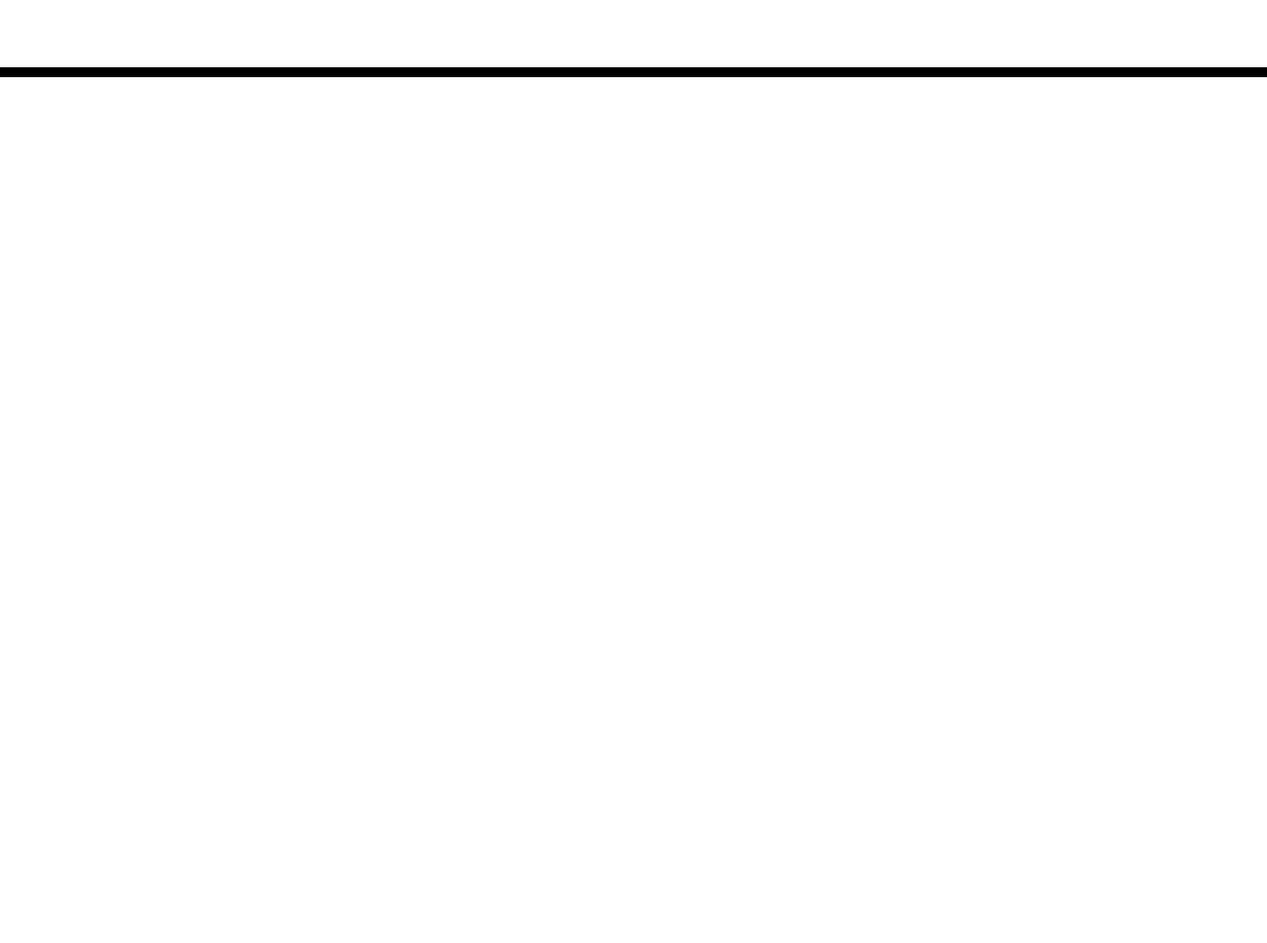
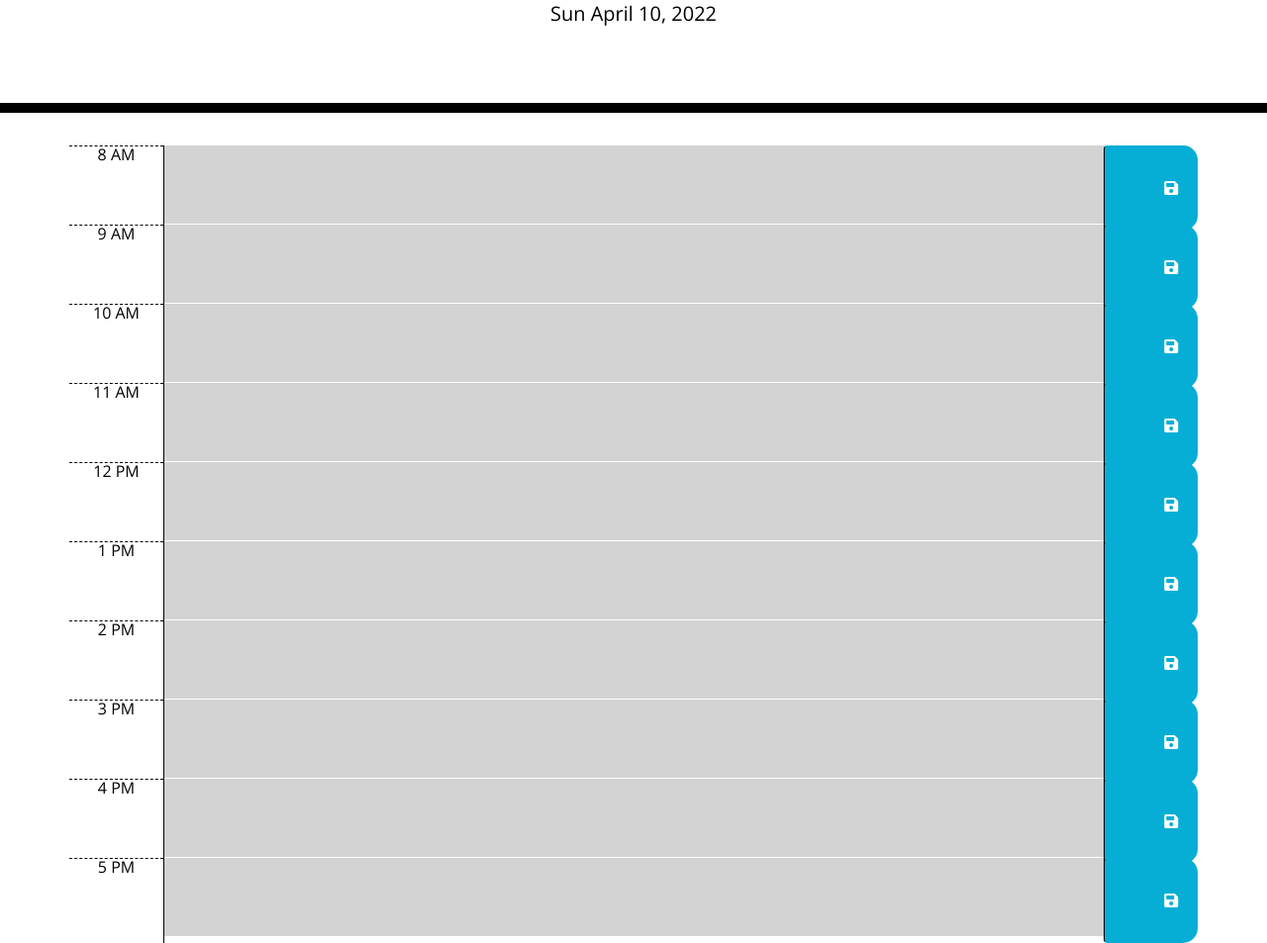
Before and after one commit to jeffymiyoung/Busy-Work-Day-Scheduler, a plain HTML site: page index.html in a window 1280 px wide. Shown: the part 190-1143 px from the top of the page at 99% size. Before the commit the page ends 800 px from the top, so only its background shows below. Drawn offline with nearby package versions, Linux system fonts and the light colour scheme; files that its build step writes are made by us from their sources.

Commit message:
initial files

```diff
--- a/assets/js/script.js
+++ b/assets/js/script.js
@@ -0,0 +1,12 @@
+// variable declarations
+
+var storage = window.localStorage;
+var container = $(".container");
+var now = moment();
+var currentDayEl = $("#currentDay");
+var currentTime = { text: moment().format("h:00 A"), hour: moment().hour() };
+
+// showing timestamp on header section
+currentDayEl.text(now.format("ddd MMMM DD, YYYY"));
+
+//
--- a/index.html
+++ b/index.html
@@ -4,36 +4,110 @@
     <meta charset="UTF-8" />
     <meta name="viewport" content="width=device-width, initial-scale=1.0" />
     <meta http-equiv="X-UA-Compatible" content="ie=edge" />
-    <link
-      rel="stylesheet"
-      href="https://stackpath.bootstrapcdn.com/bootstrap/4.3.1/css/bootstrap.min.css"
-    />
-    <link
-      rel="stylesheet"
-      href="https://use.fontawesome.com/releases/v5.8.1/css/all.css"
-      integrity="sha384-50oBUHEmvpQ+1lW4y57PTFmhCaXp0ML5d60M1M7uH2+nqUivzIebhndOJK28anvf"
-      crossorigin="anonymous"
-    />
-    <link
-      href="https://fonts.googleapis.com/css?family=Open+Sans&display=swap"
-      rel="stylesheet"
-    />
+    <link rel="stylesheet" href="https://stackpath.bootstrapcdn.com/bootstrap/4.3.1/css/bootstrap.min.css" />
+    <link rel="stylesheet" href="https://use.fontawesome.com/releases/v5.8.1/css/all.css" integrity="sha384-50oBUHEmvpQ+1lW4y57PTFmhCaXp0ML5d60M1M7uH2+nqUivzIebhndOJK28anvf" crossorigin="anonymous" />
+    <link href="https://fonts.googleapis.com/css?family=Open+Sans&display=swap" rel="stylesheet" />
     <link rel="stylesheet" href="style.css" />
-    <title>Work Day Scheduler</title>
+    <title>Worky - The Day Scheduler App</title>
   </head>
 
   <body>
+
     <header class="jumbotron">
       <h1 class="display-3">Work Day Scheduler</h1>
+
       <p class="lead">A simple calendar app for scheduling your work day</p>
+
       <p id="currentDay" class="lead"></p>
     </header>
+
     <div class="container">
       <!-- Timeblocks go here -->
+      <div id="hour8" class="row time-block past">
+        <div class="col-md-1 hour"> 8 AM </div>
+        <textarea class="col-md-10 description"></textarea>
+        <button class="btn saveBtn col-md-1">
+          <i class="fas fa-save"></i>
+        </button>
+      </div>
+
+      <div id="hour9" class="row time-block past">
+        <div class="col-md-1 hour"> 9 AM </div>
+        <textarea class="col-md-10 description"></textarea>
+        <button class="btn saveBtn col-md-1">
+          <i class="fas fa-save"></i>
+        </button>
+      </div>
+
+      <div id="hour10" class="row time-block past">
+        <div class="col-md-1 hour"> 10 AM </div>
+        <textarea class="col-md-10 description"></textarea>
+        <button class="btn saveBtn col-md-1">
+          <i class="fas fa-save"></i>
+        </button>
+      </div>
+
+      <div id="hour11" class="row time-block past">
+        <div class="col-md-1 hour"> 11 AM </div>
+        <textarea class="col-md-10 description"></textarea>
+        <button class="btn saveBtn col-md-1">
+          <i class="fas fa-save"></i>
+        </button>
+      </div>
+
+      <div id="hour12" class="row time-block past">
+        <div class="col-md-1 hour"> 12 PM </div>
+        <textarea class="col-md-10 description"></textarea>
+        <button class="btn saveBtn col-md-1">
+          <i class="fas fa-save"></i>
+        </button>
+      </div>
+
+      <div id="hour13" class="row time-block past">
+        <div class="col-md-1 hour"> 1 PM </div>
+        <textarea class="col-md-10 description"></textarea>
+        <button class="btn saveBtn col-md-1">
+          <i class="fas fa-save"></i>
+        </button>
+      </div>
+
+      <div id="hour14" class="row time-block past">
+        <div class="col-md-1 hour"> 2 PM </div>
+        <textarea class="col-md-10 description"></textarea>
+        <button class="btn saveBtn col-md-1">
+          <i class="fas fa-save"></i>
+        </button>
+      </div>
+
+      <div id="hou15" class="row time-block past">
+        <div class="col-md-1 hour"> 3 PM </div>
+        <textarea class="col-md-10 description"></textarea>
+        <button class="btn saveBtn col-md-1">
+          <i class="fas fa-save"></i>
+        </button>
+      </div>
+
+      <div id="hour16" class="row time-block past">
+        <div class="col-md-1 hour"> 4 PM </div>
+        <textarea class="col-md-10 description"></textarea>
+        <button class="btn saveBtn col-md-1">
+          <i class="fas fa-save"></i>
+        </button>
+      </div>
+
+      <div id="hour17" class="row time-block past">
+        <div class="col-md-1 hour"> 5 PM </div>
+        <textarea class="col-md-10 description"></textarea>
+        <button class="btn saveBtn col-md-1">
+          <i class="fas fa-save"></i>
+        </button>
+      </div>
+
     </div>
 
     <script src="https://code.jquery.com/jquery-3.4.1.min.js"></script>
     <script src="https://cdnjs.cloudflare.com/ajax/libs/moment.js/2.24.0/moment.min.js"></script>
     <script src="./assets/js/script.js"></script>
   </body>
+
 </html>
```
